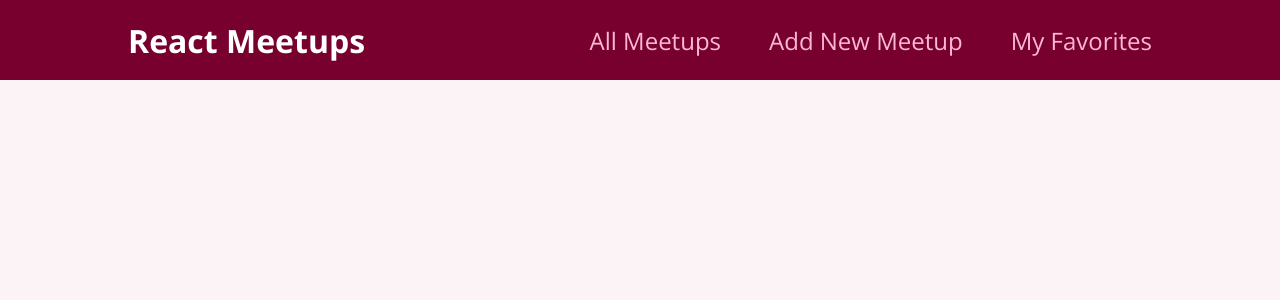
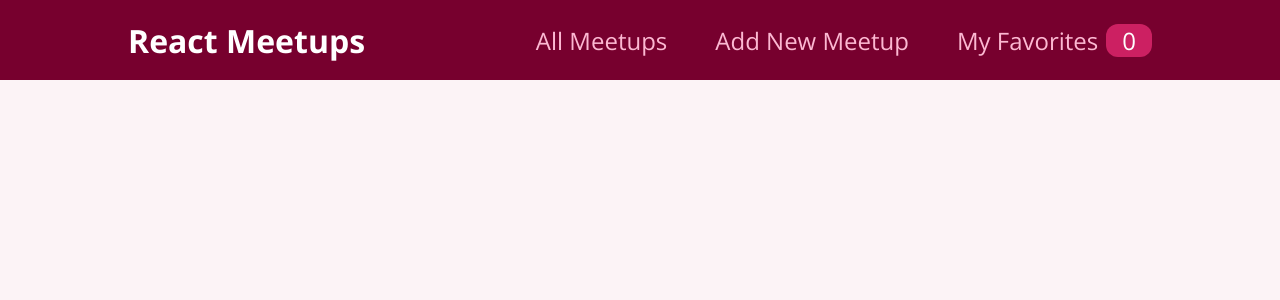
Before and after one commit to Hungrycoddie/React-learn-01, a React (Create React App) app: page /favorites in a window 1280 px wide. Shown: the top 300 px of the page. Built offline with nearby package versions, Linux system fonts and the light colour scheme.

Commit message:
favorites are not stored in DB
its stored in cache . its stored on temp server or memory

```diff
--- a/src/components/layout/MainNavigation.js
+++ b/src/components/layout/MainNavigation.js
@@ -1,8 +1,12 @@
+import { useContext } from "react";
 import { Link } from "react-router-dom";
 
 import classes from "./MainNavigation.module.css";
+import FavoritesContext from "../../store/favorites-context";
 
 function MainNavigation() {
+  const favoritesCtx = useContext(FavoritesContext);
+
   return (
     <header className={classes.header}>
       <div className={classes.logo}>React Meetups</div>
@@ -15,7 +19,12 @@
             <Link to="/new-meetup">Add New Meetup</Link>
           </li>
           <li>
-            <Link to="/favorites">My Favorites</Link>
+            <Link to="/favorites">
+              My Favorites
+              <span className={classes.badge}>
+                {favoritesCtx.totalFavorites}
+              </span>
+            </Link>
           </li>
         </ul>
       </nav>
--- a/src/pages/AllMeetups.js
+++ b/src/pages/AllMeetups.js
@@ -1,23 +1,26 @@
 import { useState, useEffect } from "react";
+
 import MeetupList from "../components/meetups/MeetupList";
 
 function AllMeetupsPage() {
-  const [isloading, setIsLoading] = useState(true);
+  const [isLoading, setIsLoading] = useState(true);
   const [loadedMeetups, setLoadedMeetups] = useState([]);
+
   useEffect(() => {
     setIsLoading(true);
-    fetch
-      ("https://react01-getting-started-default-rtdb.asia-southeast1.firebasedatabase.app/meetups.json")
-
-      .then(response => {
+    fetch(
+      "https://react01-getting-started-default-rtdb.asia-southeast1.firebasedatabase.app/meetups.json"
+    )
+      .then((response) => {
         return response.json();
-      }).then(data => {
+      })
+      .then((data) => {
         const meetups = [];
 
         for (const key in data) {
           const meetup = {
             id: key,
-            ...data[key]
+            ...data[key],
           };
 
           meetups.push(meetup);
@@ -28,9 +31,7 @@
       });
   }, []);
 
-
-
-  if (isloading) {
+  if (isLoading) {
     return (
       <section>
         <p>Loading...</p>
```
